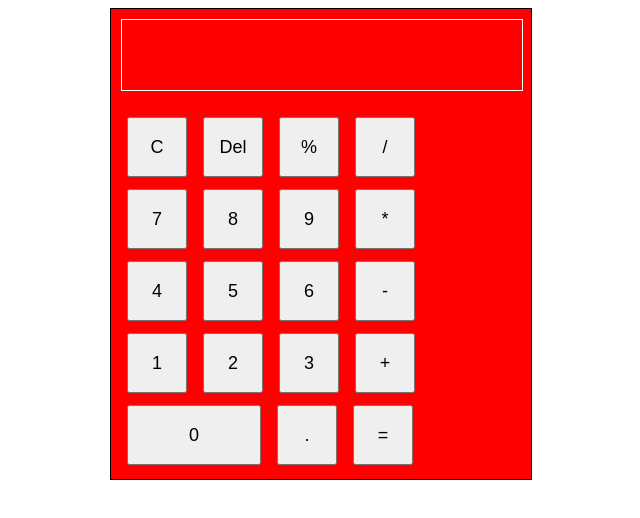
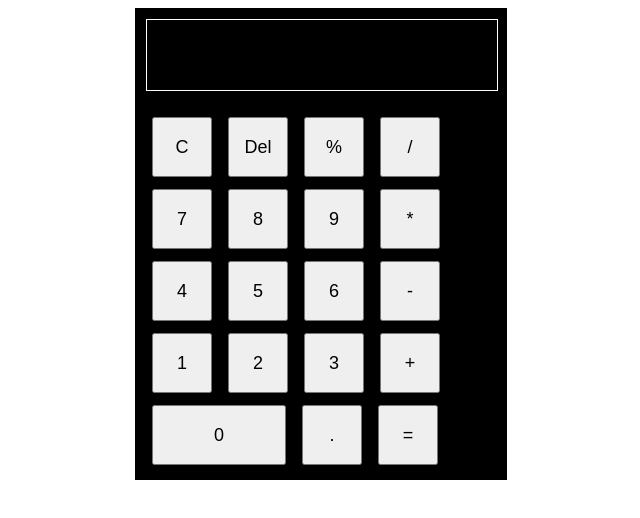
Before and after one commit to q201/calc, a plain HTML site: page index.html in a window 1280 px wide. Shown: the whole page, without its empty margins (319-959 px from the left). Drawn offline with nearby package versions, Linux system fonts and the light colour scheme.

Commit message:
Update style.css

```diff
--- a/style.css
+++ b/style.css
@@ -1,10 +1,10 @@
 #calculator{
-    width: 400px;
+    width: 350px;
     height:450px;
     border: 1px solid black;
     margin: auto;
     padding: 10px;
-    background-color: red;
+    background-color: black;
 
 }
 #label{
```
